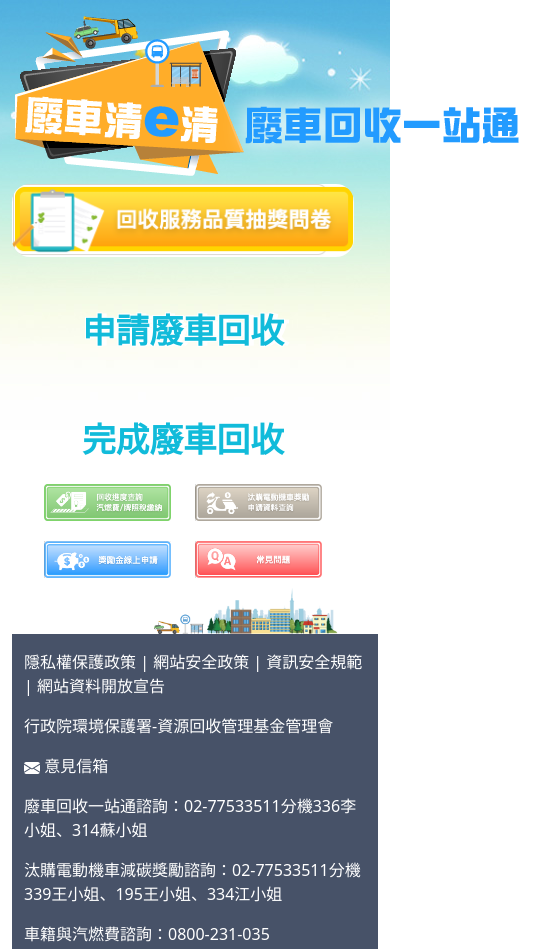
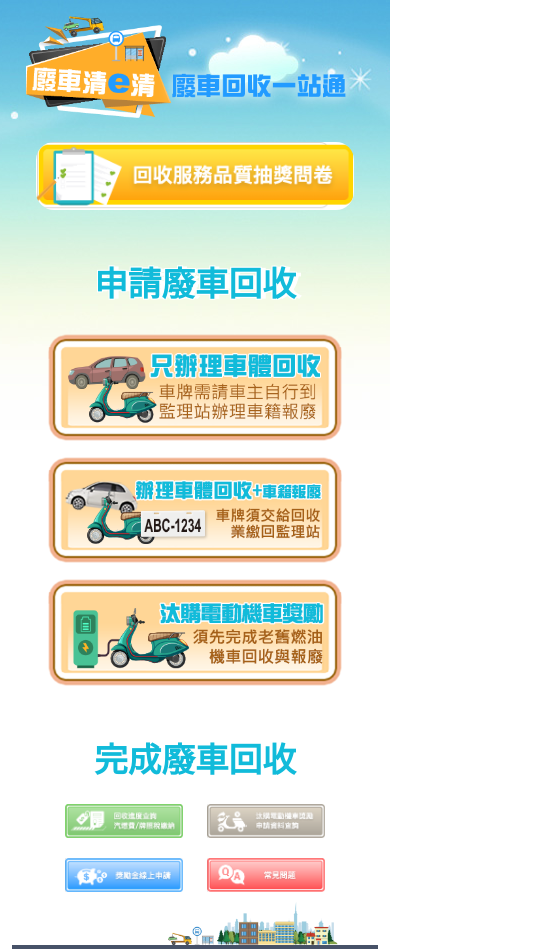
Before and after one commit to shawnliu1012/MSETP-Project-practice, a plain HTML site: page src/homePage1.html in a window 390 px wide. Shown: the top 949 px of the page, 551 px wide, since content can reach past the window. Drawn offline with nearby package versions, Linux system fonts and the light colour scheme.

Commit message:
設定回收服務品質問卷至完成廢車回收板塊右側多出的gutter，暫時設定row margin=0important的方式

```diff
--- a/src/homePage1.css
+++ b/src/homePage1.css
@@ -8,6 +8,14 @@
 .bc-img img {
     display: block;
     margin: auto;
+    /* 設定圖片隨視窗調整大小 */
+    max-width: 100%;
+}
+
+/* RWD版面時中間面板右側有1.5rem的margin，暫時先以important去蓋掉讓版面置中 */
+.row {
+    margin-right: 0 !important;
+    margin-left: 0 !important;
 }
 
 .center-block {
--- a/src/homePage1.html
+++ b/src/homePage1.html
@@ -17,9 +17,8 @@
             <div class="mt-3 text-right logo-img">
                 <!-- 圖片放置雲端顯示報錯無法讀取，採用本地資料夾讀取圖片 -->
                 <img src="../img/logo_eclean2.png" alt="廢車回收一站通">
-                <!-- <img src="https://i.imgur.com/xalJrJQ.png" alt="廢車回收一站通"> -->
             </div>
-            <div class="row mt-2 justify-content-center text-center center-block">
+            <div class="row mt-4 justify-content-center text-center center-block">
                 <div class="col-md-5 offset-md-7">
                     <a href="#">
                         <img class="img1" src="../img/截圖 2022-06-21 上午11.10.49.png" alt="回收服務品質問卷">
@@ -46,6 +45,23 @@
                     </div>
                 </div>
                 <!-- 手機版 -->
+                <div class="row justify-content-center option-button">
+                    <div class="col-sm-6 d-lg-none mt-3">
+                        <a href="#">
+                            <img src="/img/index_btn_sm_01.png" alt="只辦理車體回收">
+                        </a>
+                    </div>
+                    <div class="col-sm-6 d-lg-none mt-3">
+                        <a href="#">
+                            <img src="/img/index_btn_sm_02.png" alt="辦理車體回收＋車廂報廢">
+                        </a>
+                    </div>
+                    <div class="col-sm-6 d-lg-none mt-3">
+                        <a href="#">
+                            <img src="/img/index_btn_sm_03.png" alt="汰換購電動機車溫室氣體減量獎勵申請">
+                        </a>
+                    </div>
+                </div>
                 <!-- 網頁版 -->
                 <!-- 完成廢車回收區按鈕 -->
                 <div class="row justify-content-center text-center">
@@ -70,6 +86,8 @@
                         <img src="../img/footertopbg.png" alt="">
                     </div>
                 </div>
+                <!-- 手機版 -->
+
             </div>
         </div>
         <footer>
```
